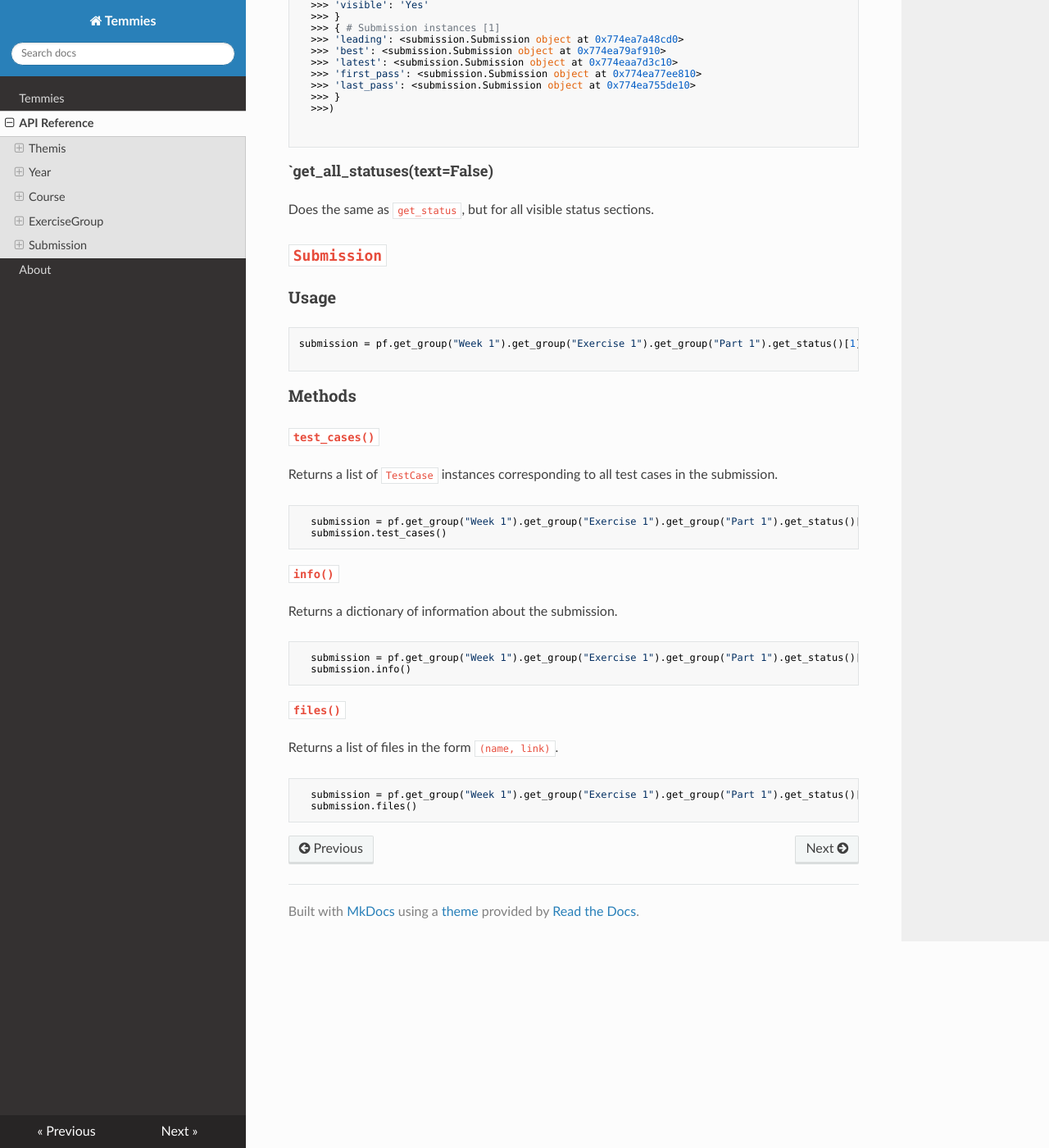
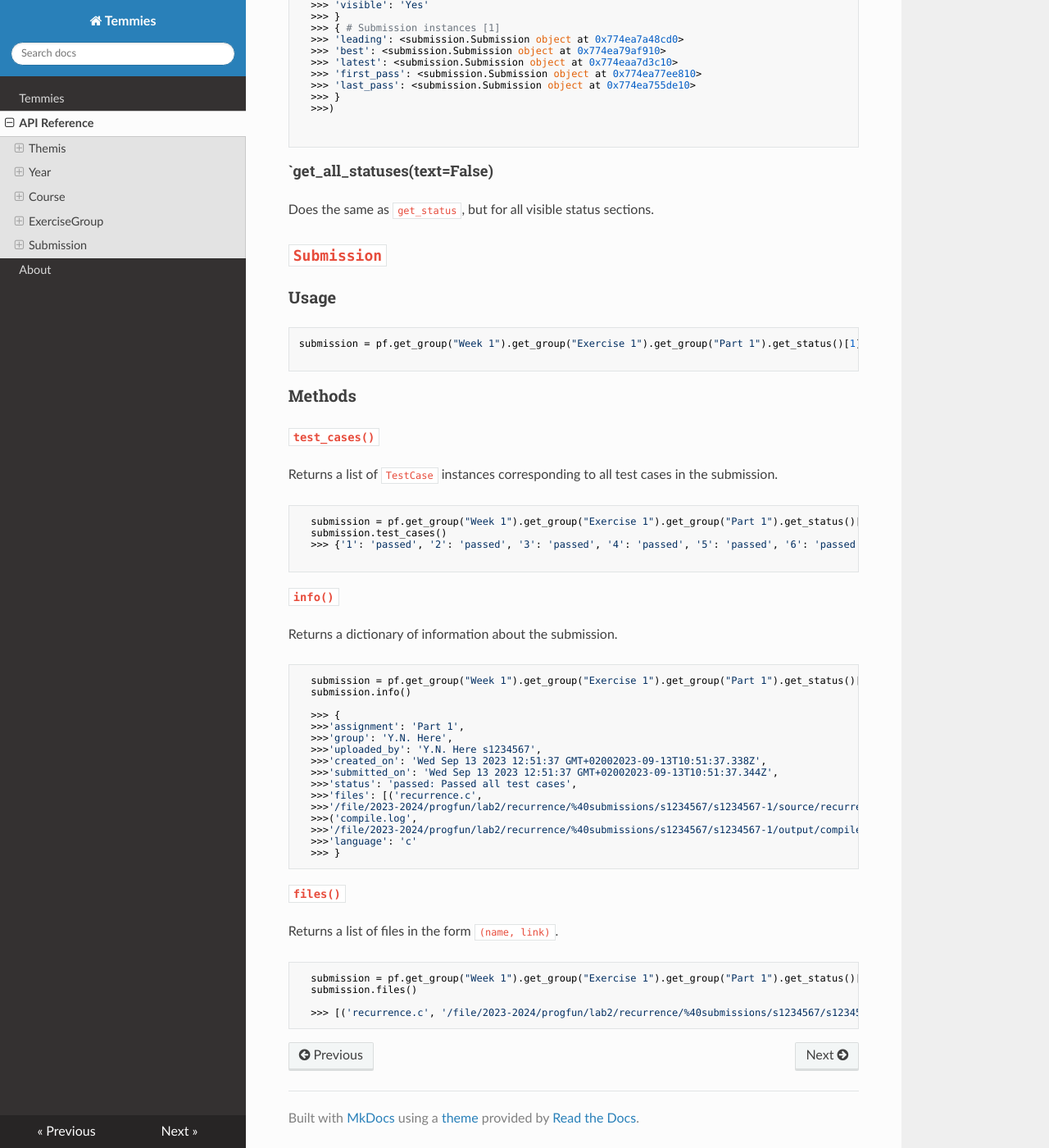
Before and after one commit to Code-For-Groningen/temmies, an MkDocs documentation site: the page built from docs/api.md, in a window 1280 px wide and 1400 px high, scrolled down 4856 px. Shown: the whole window at 82% size. Built offline with MkDocs 1.6.1, drawn with Linux system fonts in a browser that asks for light colours; nearby versions of some CDN libraries.

Commit message:
Fixed mistakes in docs. Elaborated.

````diff
--- a/docs/api.md
+++ b/docs/api.md
@@ -237,7 +237,7 @@ Does the same as `get_status`, but for all visible status sections.
 ## `Submission`
 ### Usage
 ```python
-submission = pf.get_group("Week 1").get_group("Exercise 1").get_group("Part 1").get_status()[1]["leading"]
+submission = pf.get_group("Week 1").get_group("Exercise 1").get_group("Part 1").get_status()[1]["leading"] # Week 1 -> Exercise 1 -> Part 1 -> Leading submission
 
 ```
 
@@ -248,6 +248,8 @@ Returns a list of `TestCase` instances corresponding to all test cases in the su
 ```python
   submission = pf.get_group("Week 1").get_group("Exercise 1").get_group("Part 1").get_status()[1]["leading"]
   submission.test_cases()
+  >>> {'1': 'passed', '2': 'passed', '3': 'passed', '4': 'passed', '5': 'passed', '6': 'passed', '7': 'passed', '8': 'passed', '9': 'passed', '10': 'passed'}
+
 ```
 
 #### `info()`
@@ -256,6 +258,20 @@ Returns a dictionary of information about the submission.
 ```python
   submission = pf.get_group("Week 1").get_group("Exercise 1").get_group("Part 1").get_status()[1]["leading"]
   submission.info()
+
+  >>> {
+  >>>'assignment': 'Part 1',
+  >>>'group': 'Y.N. Here',
+  >>>'uploaded_by': 'Y.N. Here s1234567',
+  >>>'created_on': 'Wed Sep 13 2023 12:51:37 GMT+02002023-09-13T10:51:37.338Z',
+  >>>'submitted_on': 'Wed Sep 13 2023 12:51:37 GMT+02002023-09-13T10:51:37.344Z',
+  >>>'status': 'passed: Passed all test cases',
+  >>>'files': [('recurrence.c',
+  >>>'/file/2023-2024/progfun/lab2/recurrence/%40submissions/s1234567/s1234567-1/source/recurrence.c'),
+  >>>('compile.log',
+  >>>'/file/2023-2024/progfun/lab2/recurrence/%40submissions/s1234567/s1234567-1/output/compile.log')],
+  >>>'language': 'c'
+  >>> }
 ```
 
 #### `files()`
@@ -264,4 +280,6 @@ Returns a list of files in the form `(name, link)`.
 ```python
   submission = pf.get_group("Week 1").get_group("Exercise 1").get_group("Part 1").get_status()[1]["leading"]
   submission.files()
+
+  >>> [('recurrence.c', '/file/2023-2024/progfun/lab2/recurrence/%40submissions/s1234567/s1234567-1/source/recurrence.c'), ('compile.log', '/file/2023-2024/progfun/lab2/recurrence/%40submissions/s1234567/s1234567-1/output/compile.log')]
 ```
````
